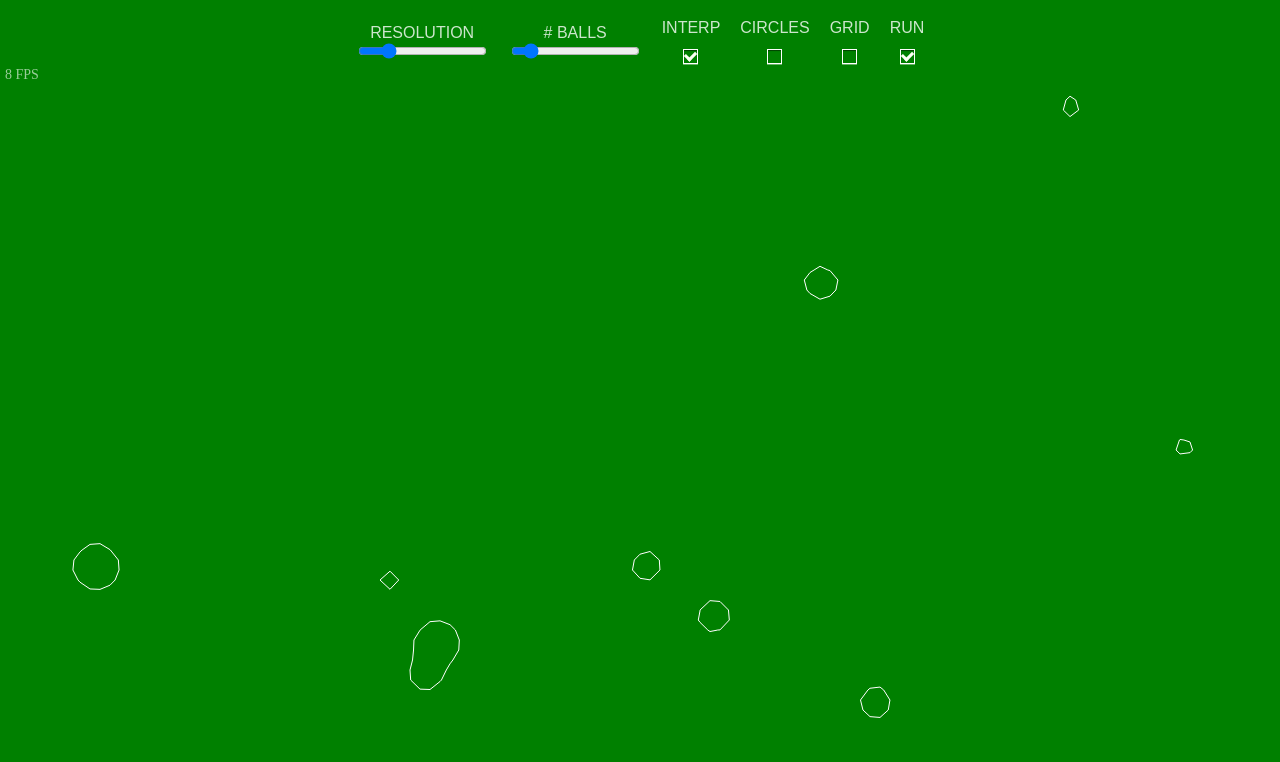
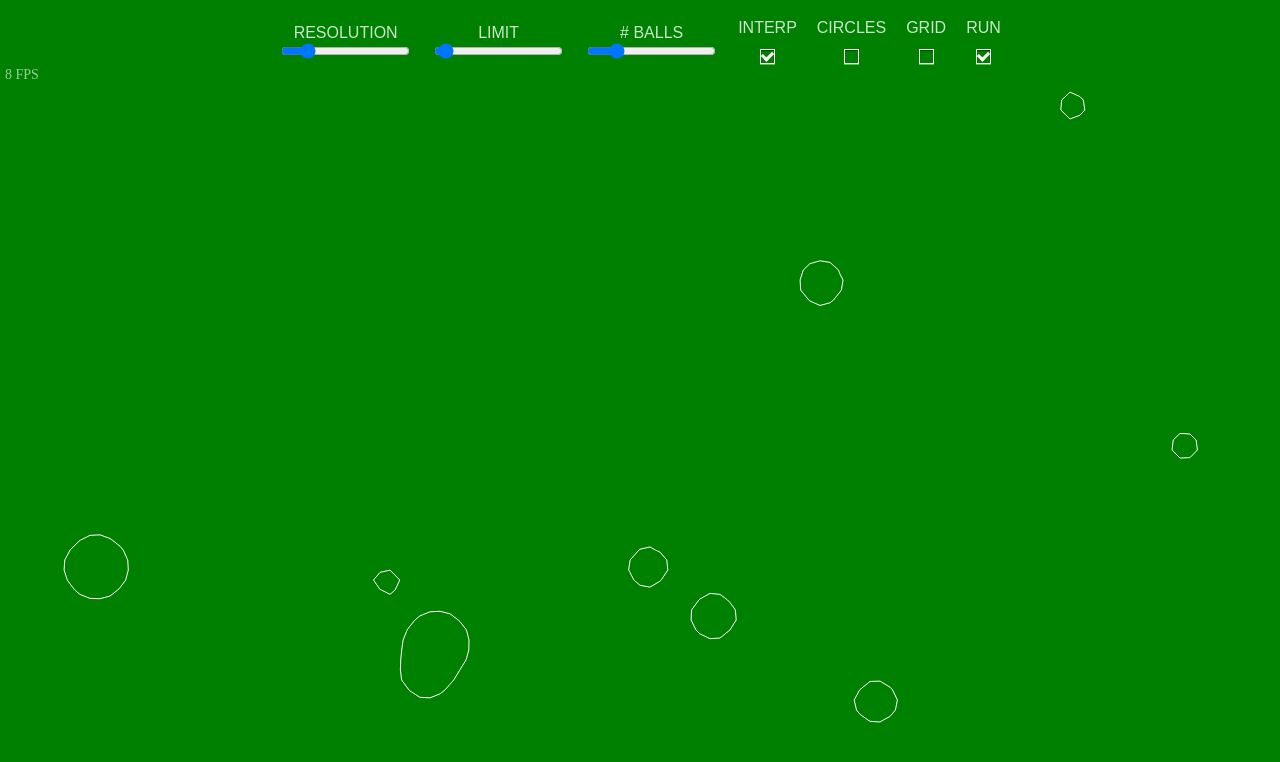
Before and after one commit to seankwarren/metaballs, a plain HTML site: page index.html in a window 1280 px wide. Drawn offline with Linux system fonts and the light colour scheme; animation ran at ten frames a second.

Commit message:
Add files via upload

```diff
--- a/index.html
+++ b/index.html
@@ -11,6 +11,7 @@
         <div id="metaballs-controls-container">
             <div id="mobile-metaballs-controls">
                 <button id="resolution-mobile" >Resolution</button>
+                <button id="limit-mobile">Limit</button>
                 <button id="numBalls-mobile"># Balls</button>
                 <button id="toInterp-mobile">Interpolate</button>
                 <button id="toShowCircs-mobile">Circles</button>
@@ -21,7 +22,16 @@
                 <span class="metaballs-control-close"></span>
                 <div class="range-slider">
                     <label for="resolution"><p>Resolution</p></label>
-                    <input id="resolution" type="range" min="1" max="20" step="1" value="5"/>
+                    <input id="resolution" type="range" min="2" max="20" step="1" value="5"/>
+                    <span class="range-value"></span>
+                </div>
+            </div>
+
+            <div id="limit-control-container" class="metaballs-control metaballs-control-range">
+                <span class="metaballs-control-close"></span>
+                <div class="range-slider">
+                    <label for="limit"><p>Limit</p></label>
+                    <input id="limit" type="range" min="1" max="30" step="1" value="2" onchange="adjustCount()" oninput="adjustCount()"/>
                     <span class="range-value"></span>
                 </div>
             </div>
@@ -29,8 +39,8 @@
             <div id="numBalls-control-container" class="metaballs-control metaballs-control-range">
                 <span class="metaballs-control-close"></span>
                 <div class="range-slider">
-                    <label for="toInterp"><p># Balls</p></label>
-                    <input id="numBalls" type="range" min="1" max="100" step="1" value="12" onchange="adjustCount()" oninput="adjustCount()"/>
+                    <label for="numBalls"><p># Balls</p></label>
+                    <input id="numBalls" type="range" min="1" max="100" step="1" value="20" />
                     <span class="range-value"></span>
                 </div>
             </div>
--- a/index.js
+++ b/index.js
@@ -24,7 +24,7 @@ console.log(size);
 
 var coll;
 var res = 10;
-var limit = 20;
+var limit = 10;
 
 var bruteFill = false;
 var drawMarchingSquares = true;
@@ -234,6 +234,19 @@ function adjustCount(val) {
 
 }
 
+// Limit Slider
+var limitControlContainer = document.getElementById("limit-control-container");
+var limitInput = document.getElementById("limit");
+var limitMobile = document.getElementById('limit-mobile');
+limitInput.oninput = function() {
+    limit = this.value;
+    metaballs.update();
+}
+limitMobile.onclick = function() {
+    document.getElementById('mobile-metaballs-controls').style.display = 'none';
+    limitControlContainer.classList.toggle('show');
+}
+
 // Run Simulation Checkbox
 var runSimInput = document.getElementById("toRun");
 var runSimMobile = document.getElementById("toRun-mobile");
```
